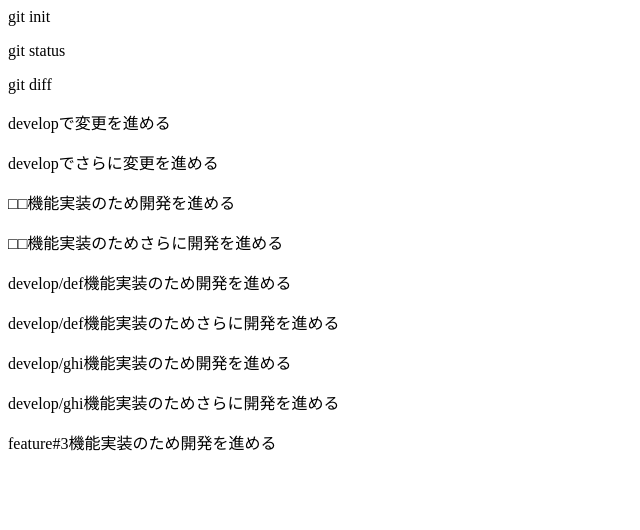
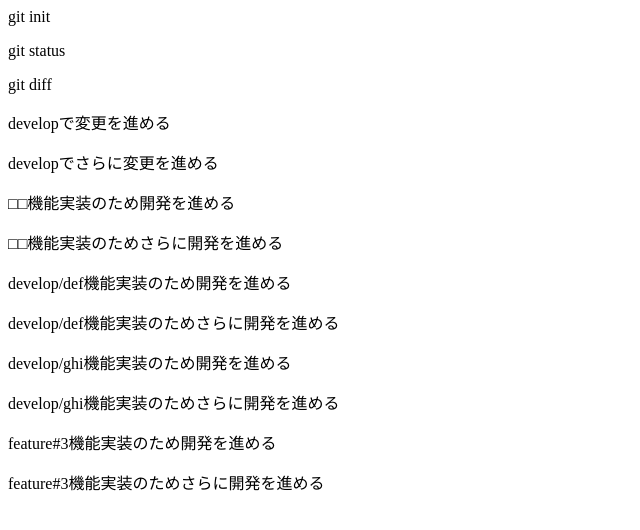
Before and after one commit to cankan7/git_test, a plain HTML site: page index.html in a window 1280 px wide. Shown: the whole page, without its empty margins (0-640 px from the left). Drawn offline with Linux system fonts and the light colour scheme.

Commit message:
feature#3機能のため開発をさらに進める

```diff
--- a/index.html
+++ b/index.html
@@ -10,3 +10,4 @@
 <p>develop/ghi機能実装のため開発を進める</p>
 <p>develop/ghi機能実装のためさらに開発を進める</p>
 <p>feature#3機能実装のため開発を進める</p>
+<p>feature#3機能実装のためさらに開発を進める</p>
```
